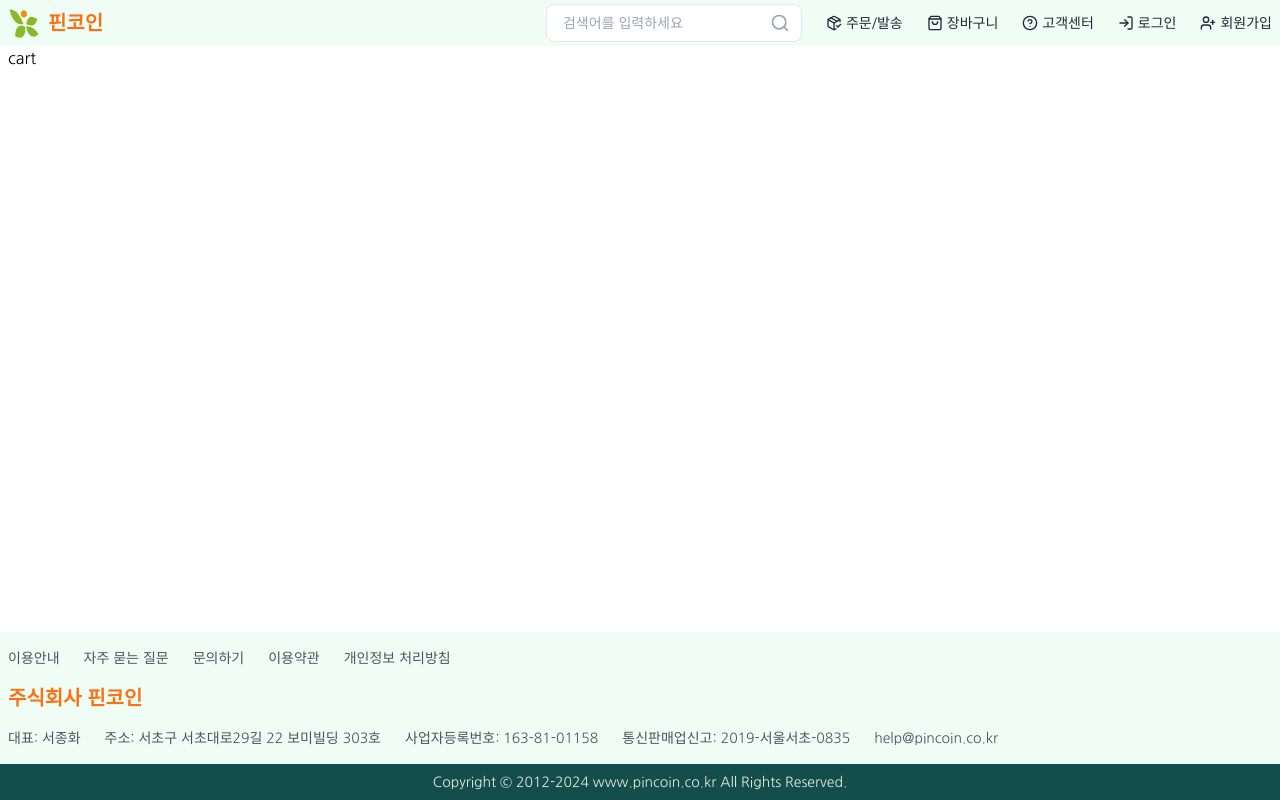
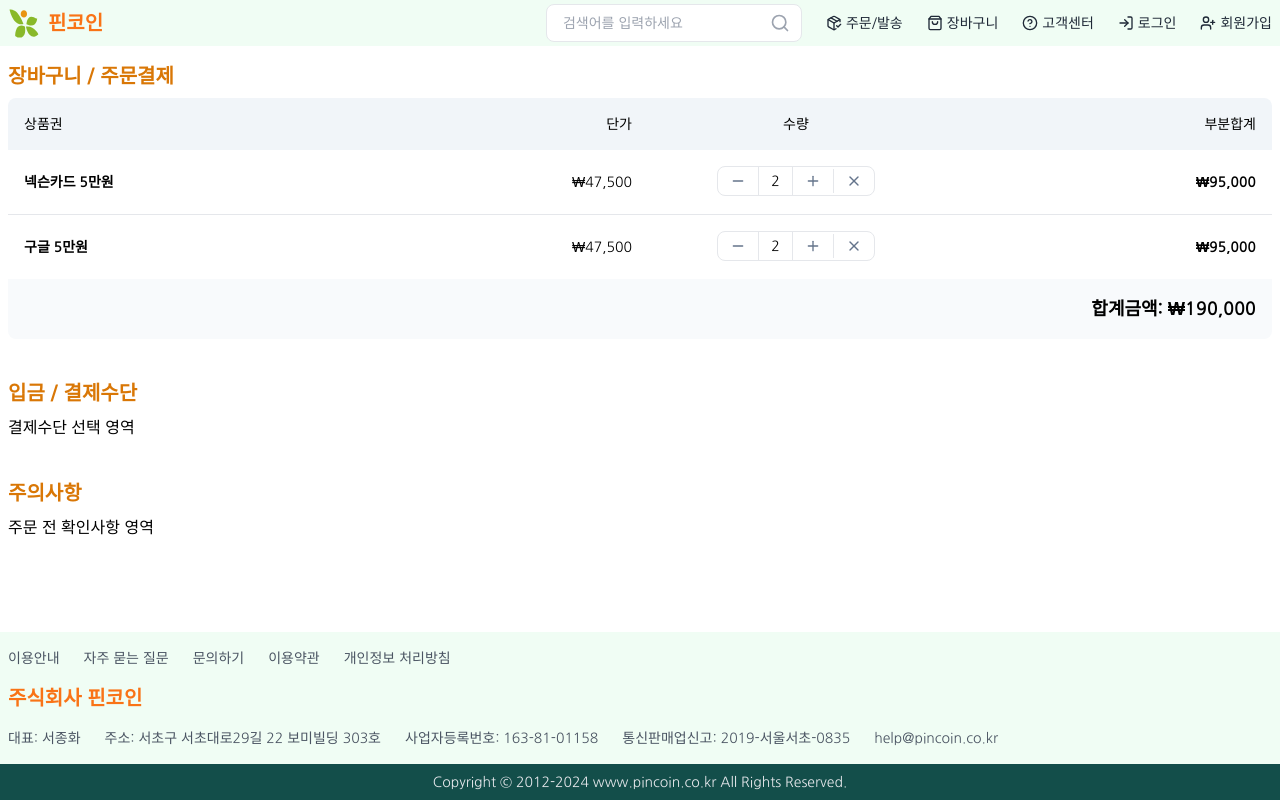
Before and after one commit to mairoo/guava, a Next.js app: page /shop/cart in a window 1280 px wide. Built offline with nearby package versions, Linux system fonts and the light colour scheme.

Commit message:
padding fix

```diff
--- a/src/app/shop/cart/page.tsx
+++ b/src/app/shop/cart/page.tsx
@@ -1,13 +1,128 @@
-// cart/add
-// cart/remove
-// cart/delete
-// cart/clear
-// cart/set-quantity
-
-// RTK-query
+import { FlexColumn, TitledSection } from '@/components/layout';
+import { Card, CardContent } from '@/components/ui/card';
+import { formatKRW } from '@/utils';
+import { Minus, Plus, X } from 'lucide-react';
 
 const CartPage = () => {
-  return <div>cart</div>;
+  const cartItems = [
+    { id: 1, name: '넥슨카드 5만원', price: 47500, quantity: 2 },
+    { id: 2, name: '구글 5만원', price: 47500, quantity: 2 },
+  ];
+
+  const totalAmount = cartItems.reduce(
+    (sum, item) => sum + item.price * item.quantity,
+    0,
+  );
+
+  const DesktopView = (
+    <div className="hidden lg:block">
+      <div className="grid grid-cols-4 gap-4 p-4 bg-slate-100 rounded-t-lg">
+        <div className="text-sm font-medium">상품권</div>
+        <div className="text-sm font-medium text-right">단가</div>
+        <div className="text-sm font-medium text-center">수량</div>
+        <div className="text-sm font-medium text-right">부분합계</div>
+      </div>
+      <div className="divide-y">
+        {cartItems.map((item) => (
+          <div
+            key={item.id}
+            className="grid grid-cols-4 gap-4 p-4 items-center hover:bg-slate-50 transition-colors"
+          >
+            <div className="text-sm font-bold">{item.name}</div>
+            <div className="text-sm text-right">
+              {formatKRW.format(item.price)}
+            </div>
+            <div className="text-sm text-center">
+              <div className="inline-flex items-center border rounded-lg">
+                <button className="px-3 py-1 hover:bg-slate-100">
+                  <Minus size={16} className="text-slate-500" />
+                </button>
+                <span className="px-3 py-1 border-x">{item.quantity}</span>
+                <button className="px-3 py-1 hover:bg-slate-100">
+                  <Plus size={16} className="text-slate-500" />
+                </button>
+                <button className="px-3 py-1 border-l hover:bg-slate-100">
+                  <X size={16} className="text-slate-500" />
+                </button>
+              </div>
+            </div>
+            <div className="text-sm font-semibold text-right">
+              {formatKRW.format(item.price * item.quantity)}
+            </div>
+          </div>
+        ))}
+      </div>
+      <div className="flex justify-end p-4 bg-slate-50 rounded-b-lg">
+        <div className="text-lg font-semibold">
+          합계금액: {formatKRW.format(totalAmount)}
+        </div>
+      </div>
+    </div>
+  );
+
+  const MobileView = (
+    <div className="lg:hidden space-y-2">
+      {cartItems.map((item) => (
+        <Card key={item.id} className="hover:bg-slate-50 transition-colors">
+          <CardContent className="pt-6">
+            <div className="space-y-3">
+              <div className="text-sm font-bold">{item.name}</div>
+              <div className="flex justify-between items-center">
+                <span className="text-sm">단가</span>
+                <span className="text-sm">{formatKRW.format(item.price)}</span>
+              </div>
+              <div className="flex justify-between items-center">
+                <span className="text-sm">수량</span>
+                <div className="inline-flex items-center border rounded-lg">
+                  <button className="px-3 py-1 hover:bg-slate-100">
+                    <Minus size={16} className="text-slate-500" />
+                  </button>
+                  <span className="px-3 py-1 border-x">{item.quantity}</span>
+                  <button className="px-3 py-1 hover:bg-slate-100">
+                    <Plus size={16} className="text-slate-500" />
+                  </button>
+                  <button className="px-3 py-1 border-l hover:bg-slate-100">
+                    <X size={16} className="text-slate-500" />
+                  </button>
+                </div>
+              </div>
+              <div className="flex justify-between items-center">
+                <span className="text-sm">부분합계</span>
+                <span className="text-sm font-semibold">
+                  {formatKRW.format(item.price * item.quantity)}
+                </span>
+              </div>
+            </div>
+          </CardContent>
+        </Card>
+      ))}
+      <Card className="bg-slate-50">
+        <CardContent className="pt-6">
+          <div className="flex justify-between items-center">
+            <span className="text-sm font-medium">합계금액</span>
+            <span className="text-lg font-semibold">
+              {formatKRW.format(totalAmount)}
+            </span>
+          </div>
+        </CardContent>
+      </Card>
+    </div>
+  );
+
+  return (
+    <FlexColumn spacing={2}>
+      <TitledSection title="장바구니 / 주문결제">
+        {DesktopView}
+        {MobileView}
+      </TitledSection>
+      <TitledSection title="입금 / 결제수단">
+        <div>결제수단 선택 영역</div>
+      </TitledSection>
+      <TitledSection title="주의사항">
+        <div>주문 전 확인사항 영역</div>
+      </TitledSection>
+    </FlexColumn>
+  );
 };
 
 export default CartPage;
--- a/src/components/common/Pagination.tsx
+++ b/src/components/common/Pagination.tsx
@@ -1,7 +1,7 @@
 import { ChevronLeft, ChevronRight } from 'lucide-react';
 
 export const Pagination = () => (
-  <div className="flex justify-center items-center gap-2 my-4">
+  <div className="flex justify-center items-center gap-2 mb-2">
     {['prev', '1', '2', '3', '4', 'next'].map((item, _) => (
       <button
         key={item}
--- a/src/components/order/InquiryList.tsx
+++ b/src/components/order/InquiryList.tsx
@@ -38,7 +38,7 @@ export const InquiryList = ({ inquiries }: { inquiries: Inquiry[] }) => {
       {inquiries.map((inquiry) => (
         <div
           key={inquiry.id}
-          className="p-4 border rounded-lg hover:bg-slate-50 transition-colors"
+          className="p-3 border rounded-lg hover:bg-slate-50 transition-colors"
         >
           <div className="space-y-2">
             <div className="flex justify-between items-center">
--- a/src/components/order/LoginHistory.tsx
+++ b/src/components/order/LoginHistory.tsx
@@ -28,7 +28,7 @@ export const LoginHistory = ({ logins }: { logins: Login[] }) => {
       {logins.map((login) => (
         <div
           key={login.id}
-          className="p-4 border rounded-lg hover:bg-slate-50 transition-colors"
+          className="p-3 border rounded-lg hover:bg-slate-50 transition-colors"
         >
           <div className="space-y-2">
             <div className="flex justify-between items-center">
--- a/src/components/order/OrderList.tsx
+++ b/src/components/order/OrderList.tsx
@@ -44,7 +44,7 @@ export const OrderList = ({ orders }: { orders: Order[] }) => {
       {orders.map((order) => (
         <Link key={order.id} href={order.url} className="block">
           <Card className="hover:bg-slate-50 transition-colors cursor-pointer">
-            <CardContent className="pt-6">
+            <CardContent className="pt-6 p-3">
               <div className="space-y-3">
                 <div className="font-mono text-sm">
                   {truncateUUID(order.id)}
```
